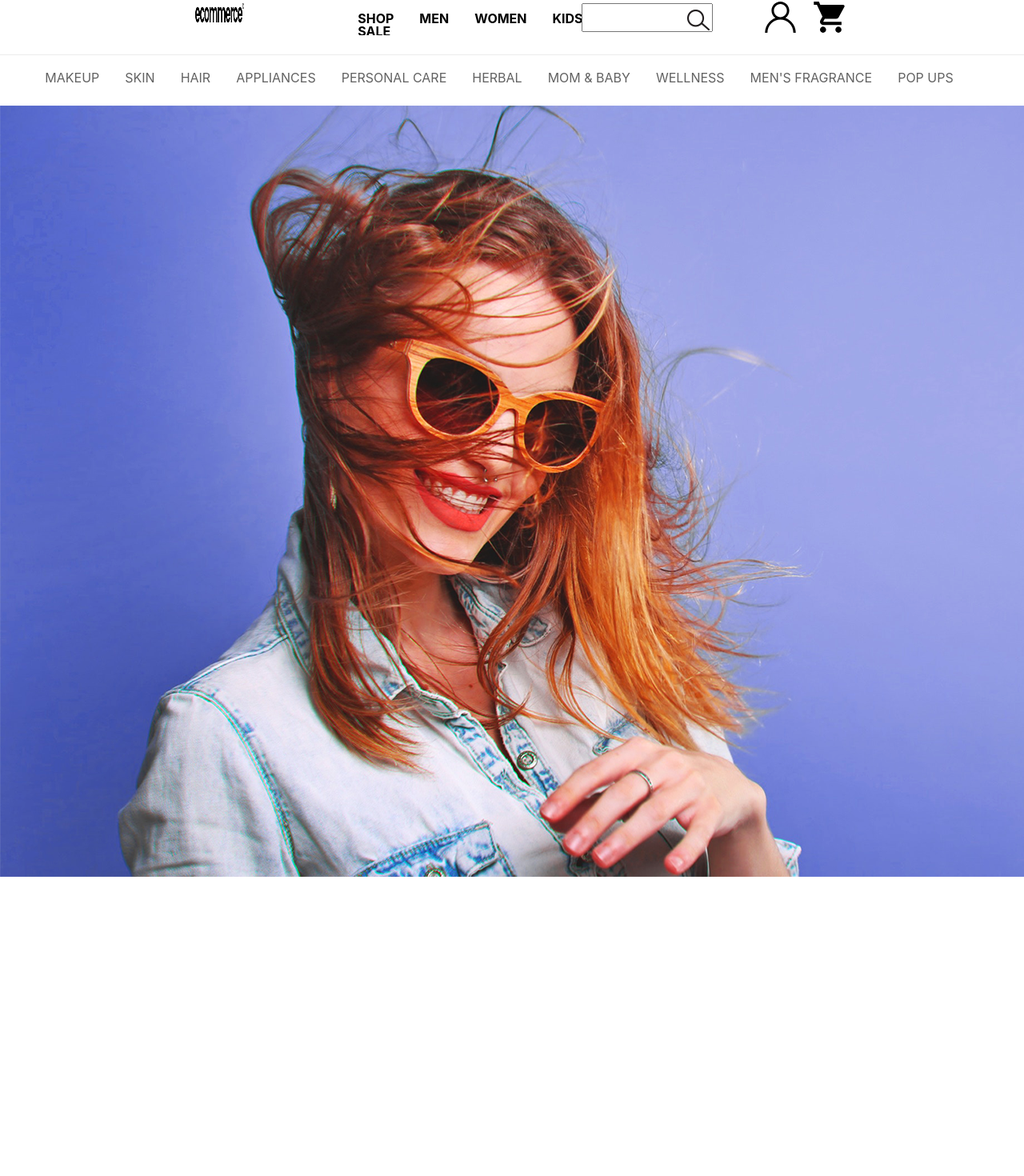
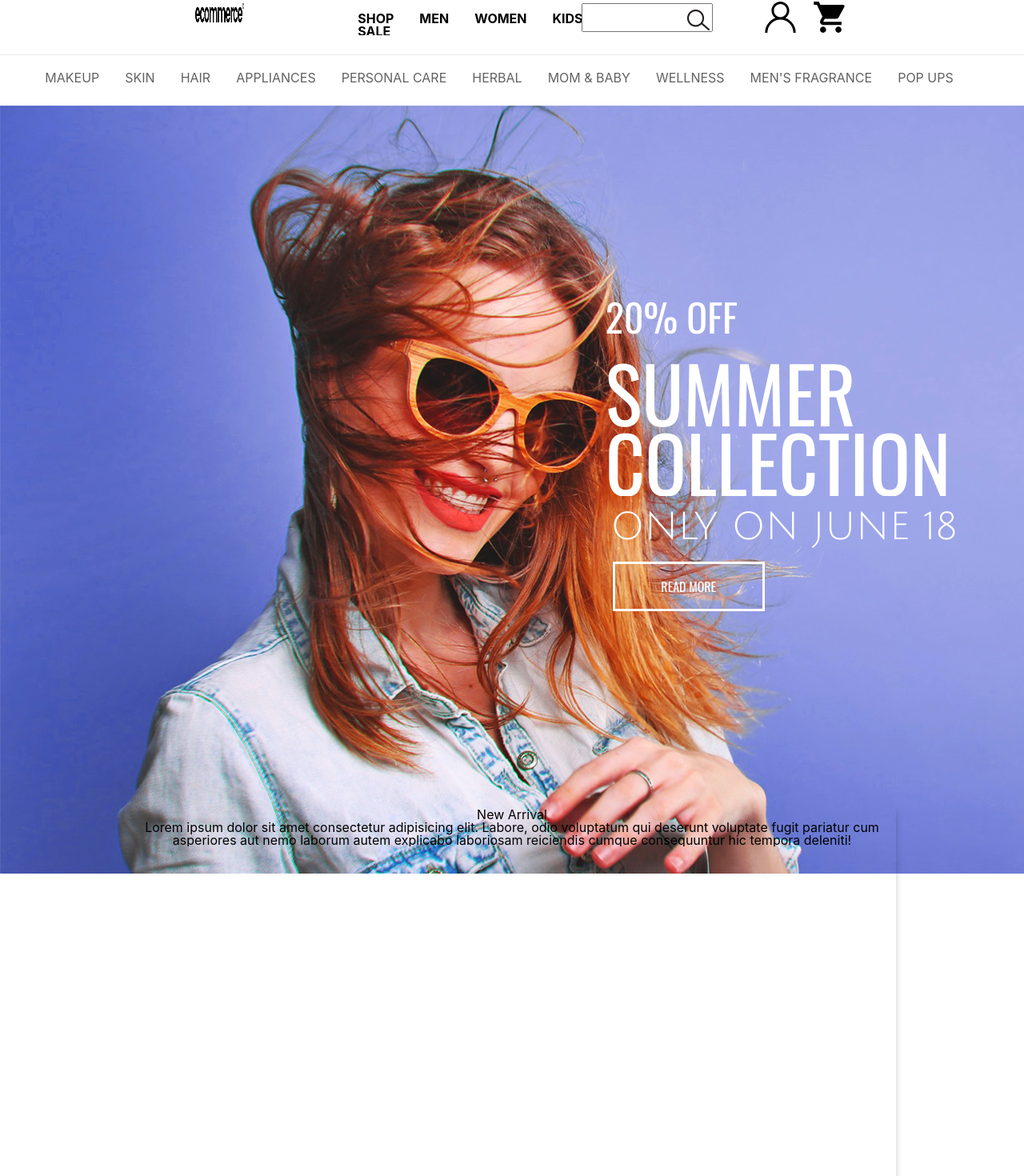
Before and after one commit to nnamdi16/ecommerce-site, a React (Create React App) app: page / in a window 1280 px wide. Shown: the part 28-1498 px from the top of the page at 80% size. Built offline with nearby package versions, Linux system fonts and the light colour scheme.

Commit message:
Update the position of the various layouts and classes using incorporating overflow-y hidden where necessary

```diff
--- a/src/components/LandingPage/landing-page.css
+++ b/src/components/LandingPage/landing-page.css
@@ -6,8 +6,8 @@
 
 .ecommerce-layout {
     display: grid;
-    max-height: 1200px;
-    grid-template-rows: minmax(3rem, 6rem) minmax(3rem, 4rem) minmax(25rem, 62.5rem) minmax(25rem, 30rem);
+    /* max-height: 1200px; */
+    grid-template-rows: minmax(3rem, 6rem) minmax(3rem, 4rem) minmax(25rem, 60rem);
 }
 
 .header-layout {
@@ -21,12 +21,13 @@
 
 .banner-layout {
     grid-row: 3/4;
+    overflow-y: hidden;
 }
 
-.advert-layout {
-    grid-row: 4/5;
+.product-layout {
     position: relative;
-    top: -54rem;
+    top: -30rem;
+    left: 10rem;
 }
 
 .menu-header {
@@ -102,6 +103,7 @@
     height: 2rem;
     position: relative;
     top: 1.2rem;
+    overflow-y: hidden;
 }
 
 .menu-list-bottom ul {
@@ -162,13 +164,9 @@
 .ecommerce-discount {
     display: grid;
     grid-template-columns: 3.5fr minmax(20rem, 30rem) 0.2fr;
-    grid-template-rows: repeat(2, 1fr) minmax(10rem, 12rem) repeat(2, 1fr);
+    grid-template-rows: 1fr minmax(10rem, 12rem) 1fr 1fr;
     position: relative;
-}
-
-.ecommerce-discount-side {
-    grid-row: 2/3;
-    grid-column: 2/3;
+    top: -45rem;
 }
 
 .summer-discount {
@@ -180,6 +178,8 @@
     position: relative;
     text-transform: uppercase;
     margin: 0;
+    grid-row: 1/2;
+    grid-column: 2/3;
 }
 
 .summer-collection {
@@ -191,13 +191,15 @@
     position: relative;
     top: 0.1rem;
     grid-column: 2/3;
-    grid-row: 3/4;
+    grid-row: 2/3;
 }
 
 .summer-collection>p {
-    height: 25rem;
+    overflow-y: hidden;
     line-height: 0.9;
     text-transform: uppercase;
+    position: relative;
+    top: 0.3rem;
 }
 
 .summer-date {
@@ -209,7 +211,7 @@
     position: relative;
     top: 0.1rem;
     grid-column: 2/3;
-    grid-row: 4/5;
+    grid-row: 3/4;
     font-weight: 100;
     text-transform: uppercase;
 }
@@ -220,14 +222,12 @@
 }
 
 .summer-button {
-    grid-row: 5/6;
+    grid-row: 4/5;
     grid-column: 2/3;
 }
 
 .btn-overlay {
-    border-width: 3px;
-    border-color: rgb(255, 255, 255);
-    border-style: solid;
+    border: 3px solid rgb(255, 255, 255);
     width: 190px;
     height: 62px;
     background: none;
@@ -236,5 +236,16 @@
     text-transform: uppercase;
     color: rgb(255, 255, 255);
     position: relative;
-    left: -8rem;
+    left: -8.5rem;
 }
+
+.Rectangle_12 {
+    background-color: rgb(255, 255, 255);
+    box-shadow: 0px 0px 35px 0px rgba(0, 0, 0, 0.08);
+    position: absolute;
+    left: 277px;
+    top: 976px;
+    width: 1364px;
+    height: 828px;
+    z-index: 88;
+}
```
